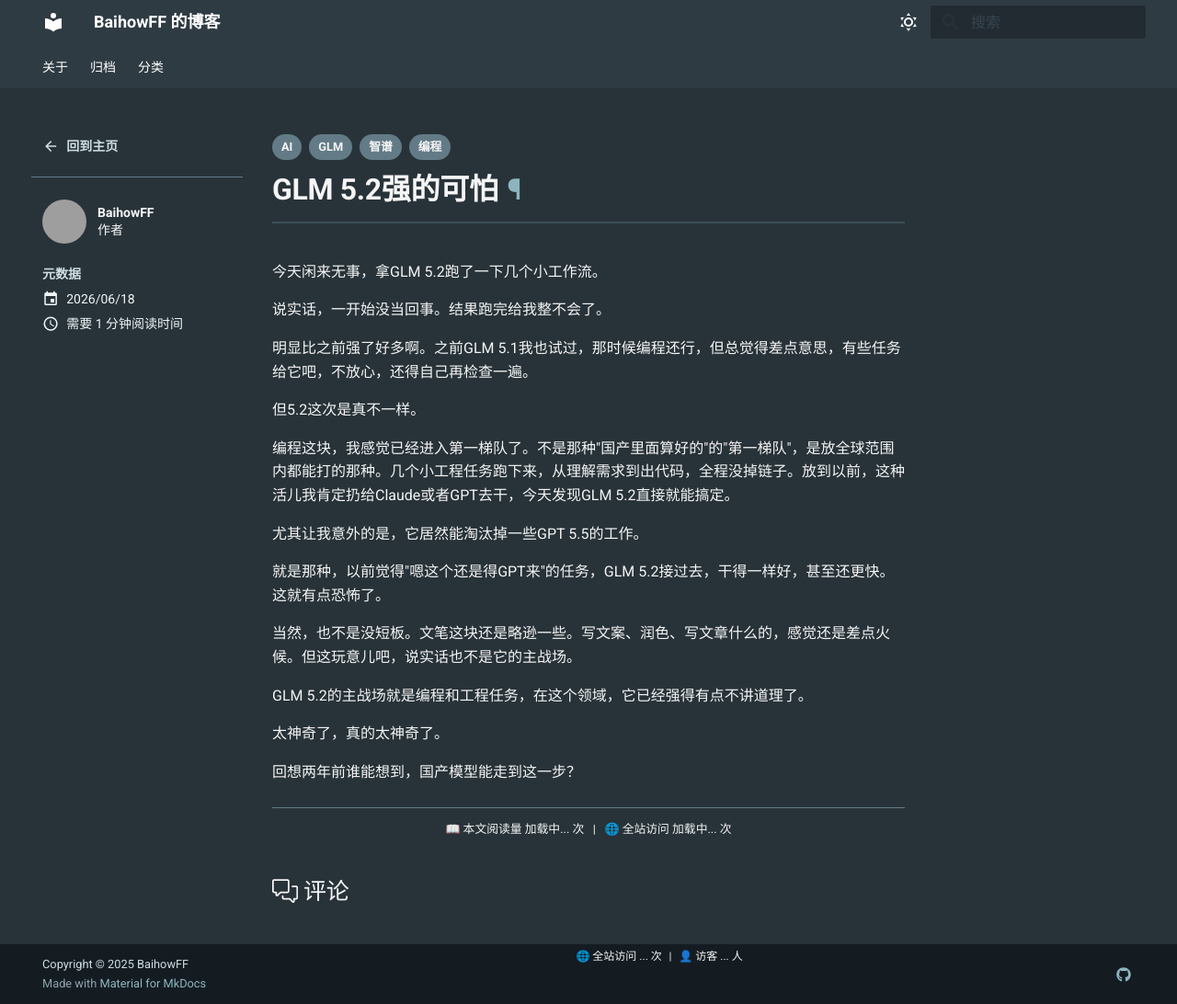
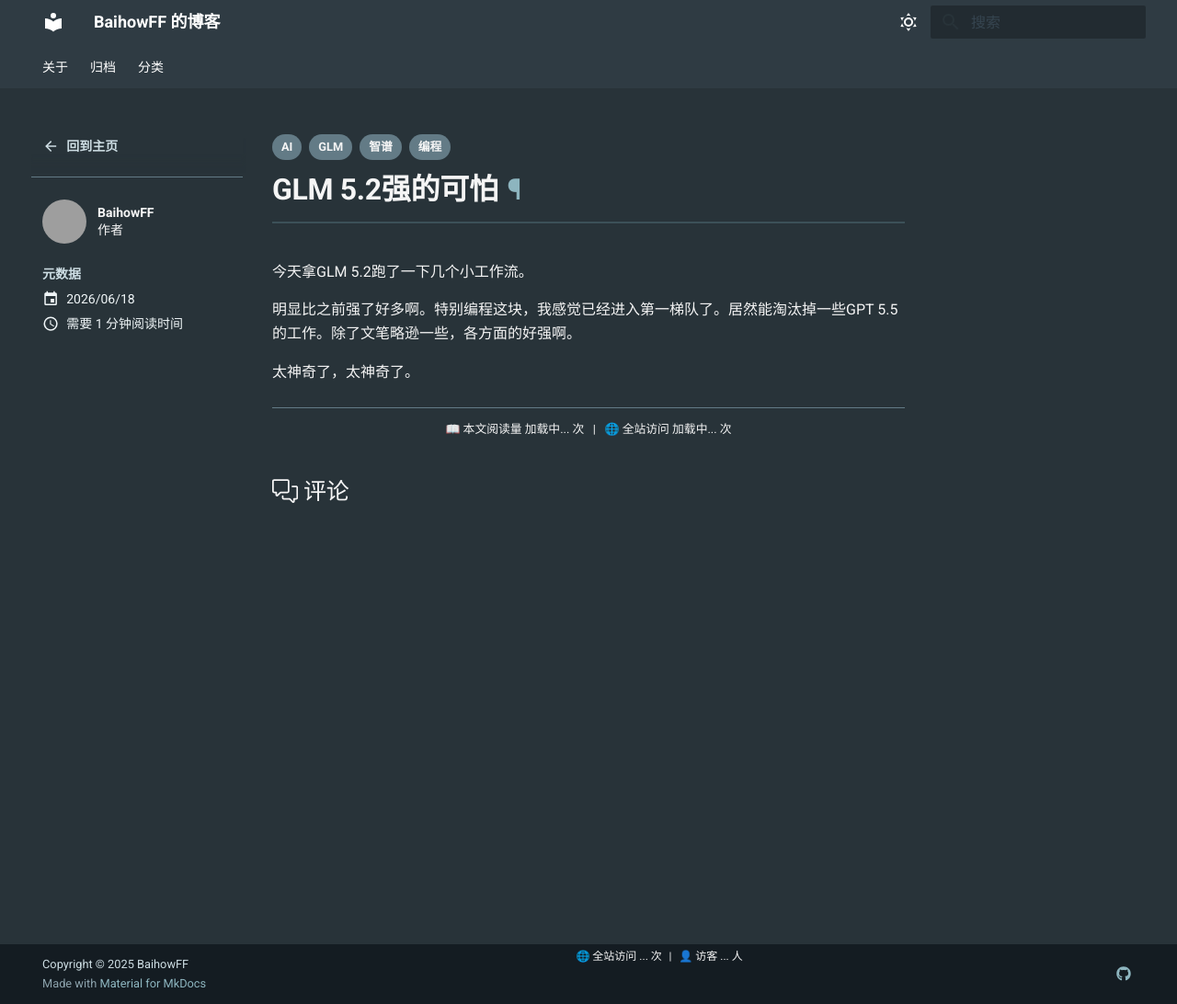
Before and after one commit to BaihowFF/BaihowFF.github.io, an MkDocs documentation site: the page built from docs/posts/GLM 5.2强的可怕.md, in a window 1280 px wide and 1092 px high. Shown: the whole window at 92% size. Built offline with MkDocs 1.6.1 and Material for MkDocs 9.7.7, drawn with Linux system fonts in a browser that asks for light colours; comment, search, counter and statistics services are not loaded; grey boxes are pictures that could not be loaded.

Commit message:
fix: 将文章改为人工手写版本

```diff
--- a/docs/posts/GLM 5.2强的可怕.md
+++ b/docs/posts/GLM 5.2强的可怕.md
@@ -12,24 +12,8 @@ tags:
 
 # GLM 5.2强的可怕
 
-今天闲来无事，拿GLM 5.2跑了一下几个小工作流。
+今天拿GLM 5.2跑了一下几个小工作流。
 
-说实话，一开始没当回事。结果跑完给我整不会了。
+明显比之前强了好多啊。特别编程这块，我感觉已经进入第一梯队了。居然能淘汰掉一些GPT 5.5的工作。除了文笔略逊一些，各方面的好强啊。
 
-明显比之前强了好多啊。之前GLM 5.1我也试过，那时候编程还行，但总觉得差点意思，有些任务给它吧，不放心，还得自己再检查一遍。
-
-但5.2这次是真不一样。
-
-编程这块，我感觉已经进入第一梯队了。不是那种"国产里面算好的"的"第一梯队"，是放全球范围内都能打的那种。几个小工程任务跑下来，从理解需求到出代码，全程没掉链子。放到以前，这种活儿我肯定扔给Claude或者GPT去干，今天发现GLM 5.2直接就能搞定。
-
-尤其让我意外的是，它居然能淘汰掉一些GPT 5.5的工作。
-
-就是那种，以前觉得"嗯这个还是得GPT来"的任务，GLM 5.2接过去，干得一样好，甚至还更快。这就有点恐怖了。
-
-当然，也不是没短板。文笔这块还是略逊一些。写文案、润色、写文章什么的，感觉还是差点火候。但这玩意儿吧，说实话也不是它的主战场。
-
-GLM 5.2的主战场就是编程和工程任务，在这个领域，它已经强得有点不讲道理了。
-
-太神奇了，真的太神奇了。
-
-回想两年前谁能想到，国产模型能走到这一步？
+太神奇了，太神奇了。
```
